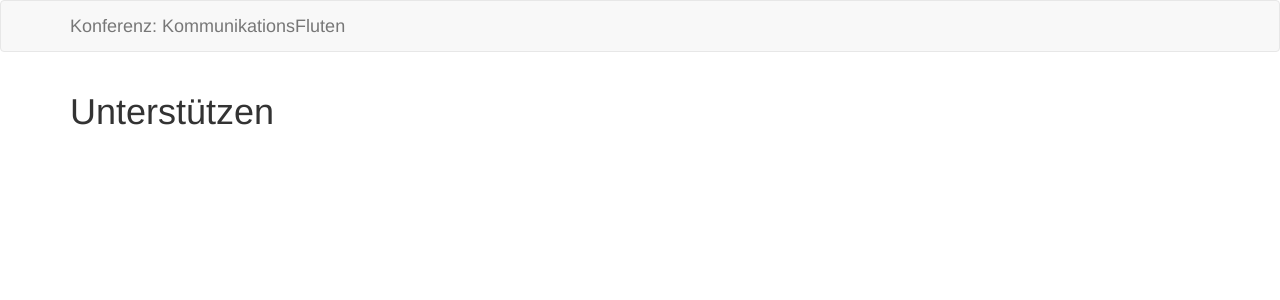
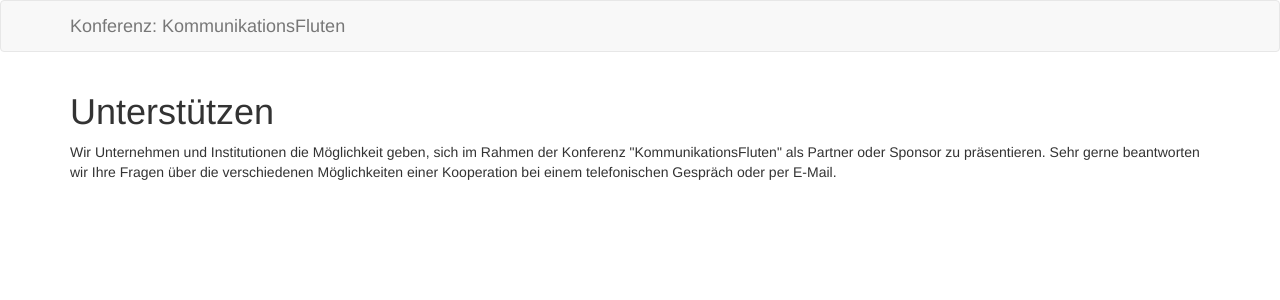
Before and after one commit to susedev/test, a Jekyll site: the page built from unterstuetzen.html, in a window 1280 px wide. Shown: the top 300 px of the page. Built offline with Jekyll 4.4.1, drawn with Linux system fonts in a browser that asks for light colours.

Commit message:
Edit from JekyllCMS

```diff
--- a/unterstuetzen.html
+++ b/unterstuetzen.html
@@ -1,3 +1,6 @@
 ---
 title: Unterstützen
 ---
+<p>Wir Unternehmen und Institutionen die M&ouml;glichkeit geben, sich im Rahmen der Konferenz &quot;KommunikationsFluten&quot; als Partner oder Sponsor zu pr&auml;sentieren. Sehr gerne beantworten wir Ihre Fragen &uuml;ber die verschiedenen M&ouml;glichkeiten einer Kooperation bei einem telefonischen Gespr&auml;ch oder per E-Mail.</p>
+
+<p>&nbsp;</p>
```
